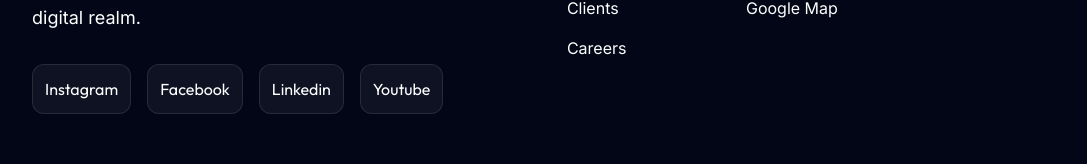
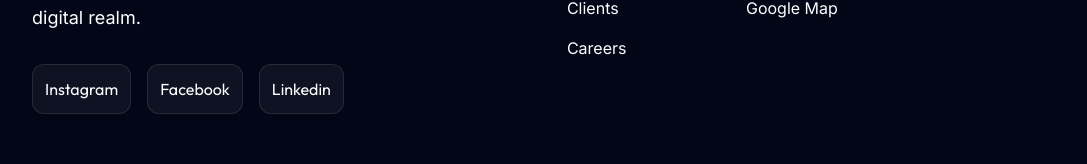
Before and after one commit to enryu-maker/nerdtech-final, a React (Create React App) app: page /#/about in a window 1280 px wide. Shown: the part 4752-4916 px from the top of the page, without its empty margins (96-1183 px from the left). Built offline with nearby package versions, Linux system fonts and the light colour scheme.

Commit message:
minor changes

```diff
--- a/src/data.js
+++ b/src/data.js
@@ -105,8 +105,4 @@ export const ContactData = [
     title: "Linkedin",
     link: "https://in.linkedin.com/company/nerdtechin"
   },
-  {
-    title: "Youtube",
-    link: "#"
-  },
 ]
```
